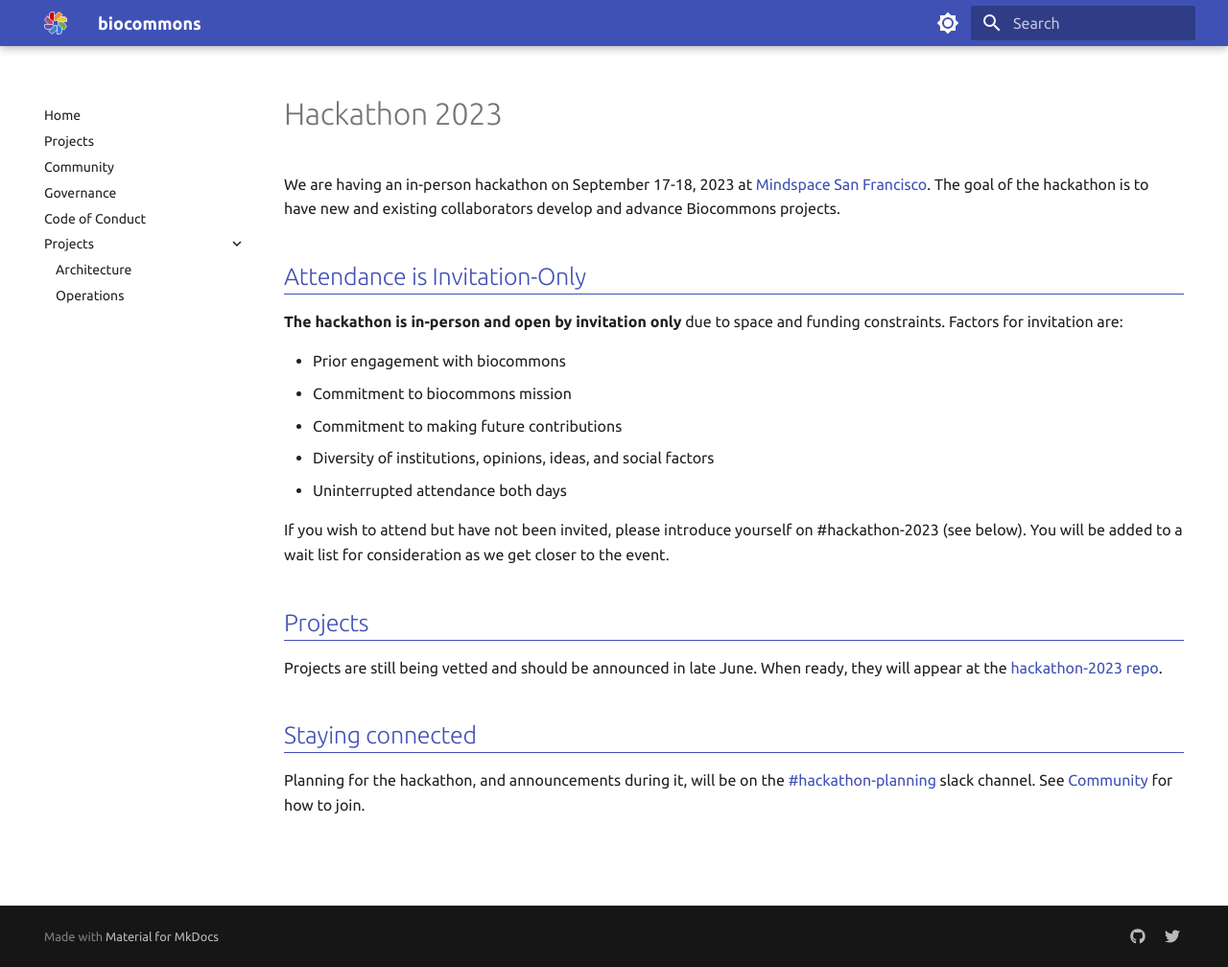
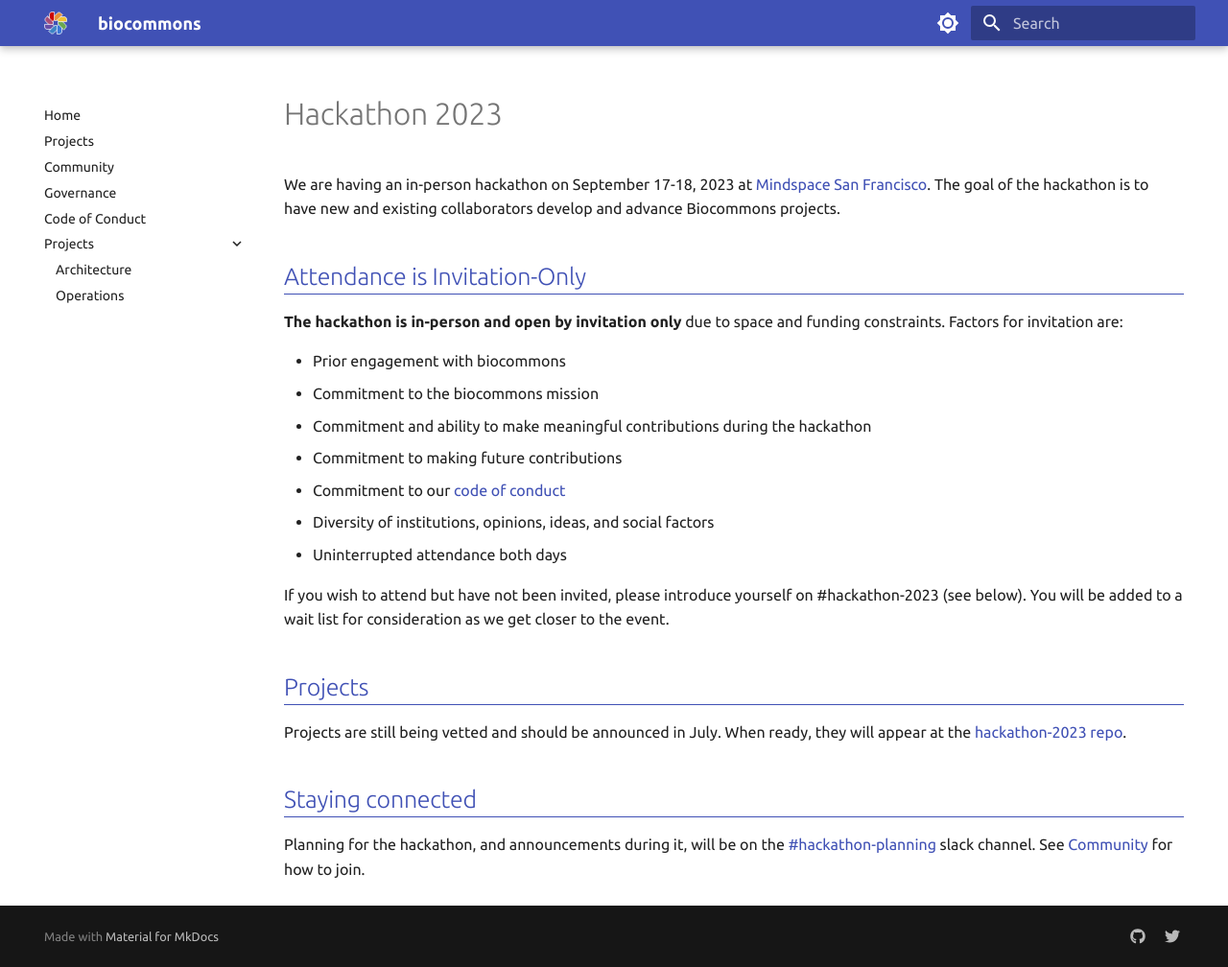
Before and after one commit to biocommons/biocommons.github.io, an MkDocs documentation site: the page built from docs/private/hackathon-2023.md, in a window 1280 px wide and 1008 px high. Shown: the whole window at 96% size. Built offline with MkDocs 1.6.1 and Material for MkDocs 9.7.7, drawn with Linux system fonts in a browser that asks for light colours.

Commit message:
added code-of-conduct and contribution expectations to invitation requirements

```diff
--- a/docs/private/hackathon-2023.md
+++ b/docs/private/hackathon-2023.md
@@ -7,8 +7,10 @@ We are having an in-person hackathon on September 17-18, 2023 at [Mindspace San
 **The hackathon is in-person and open by invitation only** due to space and funding constraints. Factors for invitation are:
 
 - Prior engagement with biocommons
-- Commitment to biocommons mission
+- Commitment to the biocommons mission
+- Commitment and ability to make meaningful contributions during the hackathon
 - Commitment to making future contributions
+- Commitment to our [code of conduct](/code-of-conduct)
 - Diversity of institutions, opinions, ideas, and social factors
 - Uninterrupted attendance both days
 
@@ -17,7 +19,7 @@ below). You will be added to a wait list for consideration as we get closer to t
 
 ## Projects
 
-Projects are still being vetted and should be announced in late June.  When ready, they will appear
+Projects are still being vetted and should be announced in July.  When ready, they will appear
 at the [hackathon-2023 repo](https://github.com/biocommons/hackathon-2023).
 
 ## Staying connected
```
Also changed, not shown: docs/projects.md (line endings or trailing spaces).
